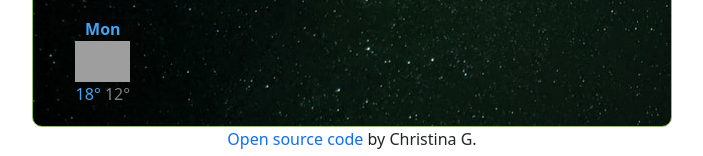
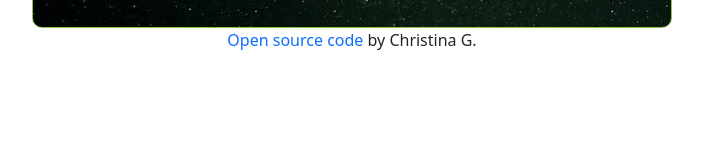
Before and after one commit to DevAthena22/Weather-App-2, a plain HTML site: page index.html in a window 1280 px wide. Shown: the part 386-542 px from the top of the page, without its empty margins (288-991 px from the left). Drawn offline with nearby package versions, Linux system fonts and the light colour scheme; no server answers; grey boxes are pictures that could not be loaded.

Commit message:
Updated HTML and CSS

```diff
--- a/index.html
+++ b/index.html
@@ -44,6 +44,7 @@
             <img
               id="current-location-image"
               src="images/Current-Location-Icon.png"
+              alt="current-location"
             />
           </button>
         </form>
@@ -91,26 +92,7 @@
         </div>
       </div>
 
-      <div class="weather-forecast" id="forecast">
-        <div class="row">
-          <div class="col-2">
-            <div class="weather-forecast-date">
-              Mon</div>
-              <div>
-                <img
-                  src="https://openweathermap.org/img/wn/10d@2x.png"
-                  alt=""
-                  id="forecast-icon"
-                />
-              </div>
-              <div class="weather-forecast-temperatures">
-                <span class="weather-forecast-temperature-max">18°</span>
-                <span class="weather-forecast-temperature-min">12°</span>
-              </div>
-            </div>
-          </div>
-        </div>
-      </div>
+      <div class="weather-forecast" id="forecast"></div>
     </div>
     <script src="src/index.js"></script>
     <p class="open-source">
--- a/src/styles.css
+++ b/src/styles.css
@@ -146,7 +146,7 @@ a:hover {
 }
 
 .weather-forecast {
-  margin-top: 20px;
+  margin-top: 10px;
   text-align: center;
 }
 
@@ -157,14 +157,17 @@ a:hover {
 }
 
 #forecast-icon {
-  width: 55px;
+  width: 75px;
 }
 
 .weather-forecast-temperature-max {
   color: #42a5f5;
+  font-size: 18px;
+  font-weight: bold;
 }
 
 .weather-forecast-temperature-min {
   color: azure;
-  opacity: 0.5;
+  opacity: 0.6;
+  font-size: 16px;
 }
```
